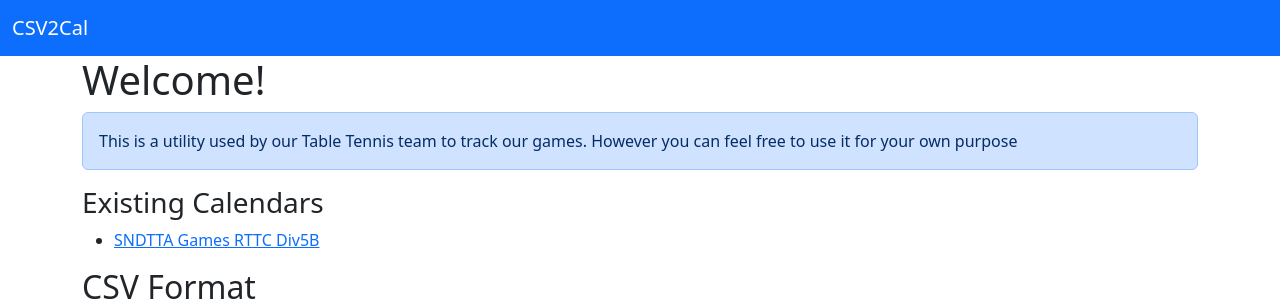
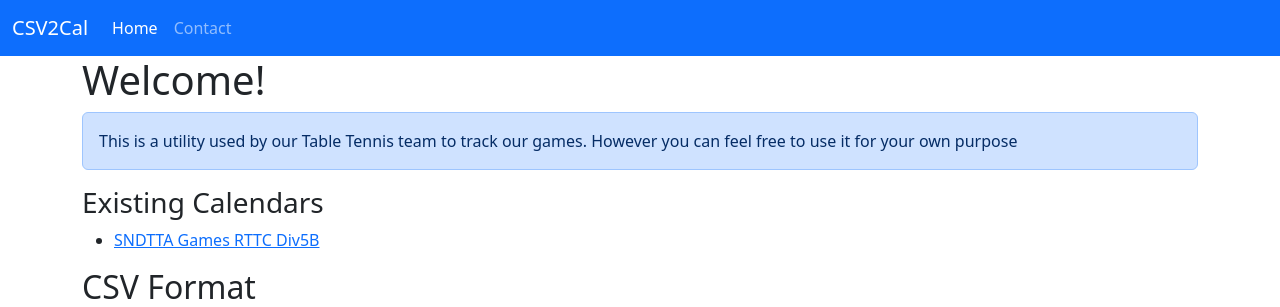
Before and after one commit to Watfaq/csv2ical, a FastAPI app: page / in a window 1280 px wide. Shown: the top 307 px of the page. Run offline with FastAPI, Linux system fonts and the light colour scheme.

Commit message:
add contact

```diff
--- a/templates/index.html
+++ b/templates/index.html
@@ -16,12 +16,24 @@
 </head>
 
 <body>
-    <nav class="navbar bg-primary" data-bs-theme="dark">
+    <nav class="navbar bg-primary navbar-expand-lg" data-bs-theme="dark">
         <div class="container-fluid">
             <a class="navbar-brand" href="#">
                 CSV2Cal
             </a>
+            <button class="navbar-toggler" type="button" data-bs-toggle="collapse" data-bs-target="#navbarNavAltMarkup"
+                aria-controls="navbarNavAltMarkup" aria-expanded="false" aria-label="Toggle navigation">
+                <span class="navbar-toggler-icon"></span>
+            </button>
+            <div class="collapse navbar-collapse" id="navbarNavAltMarkup">
+                <div class="navbar-nav">
+                    <a class="nav-link active" aria-current="page" href="#">Home</a>
+                    <a class="nav-link" href="https://github.com/Watfaq/csv2ical/issues">Contact</a>
+                </div>
+            </div>
         </div>
+
+
     </nav>
 
     <div class="container">
```
